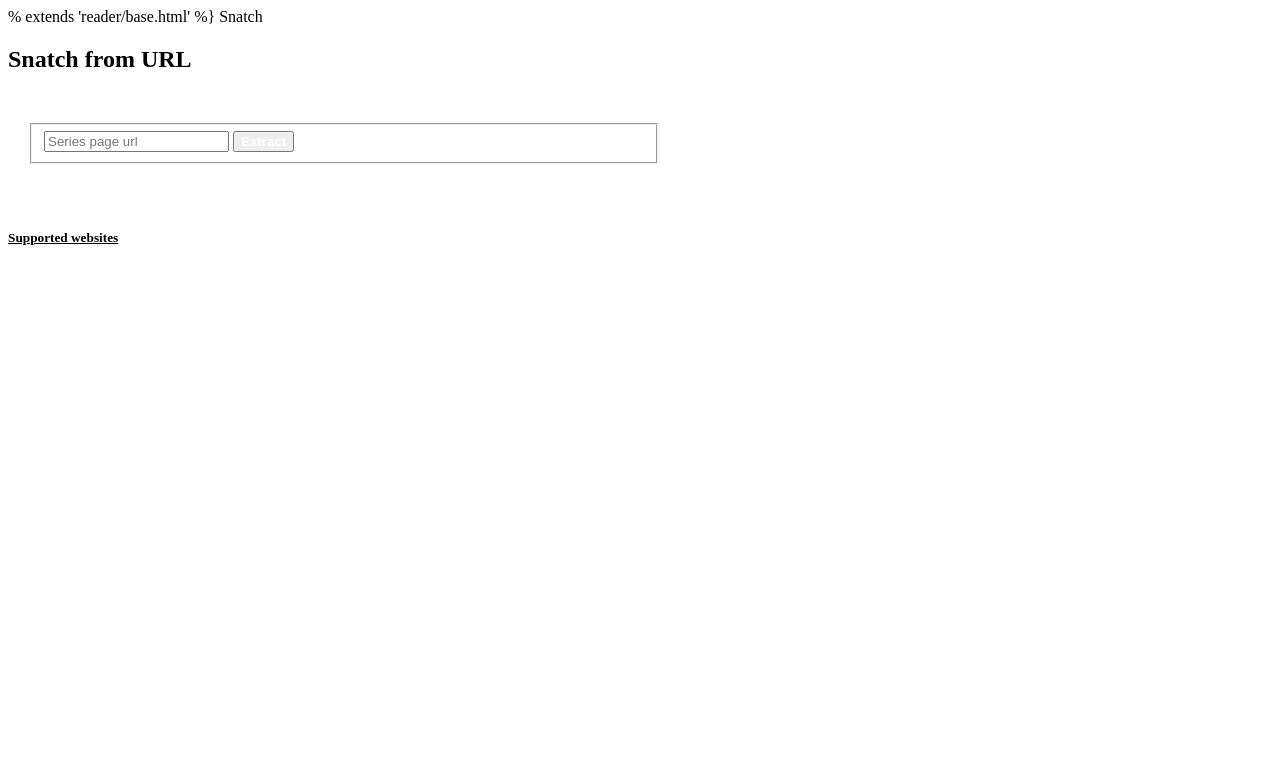
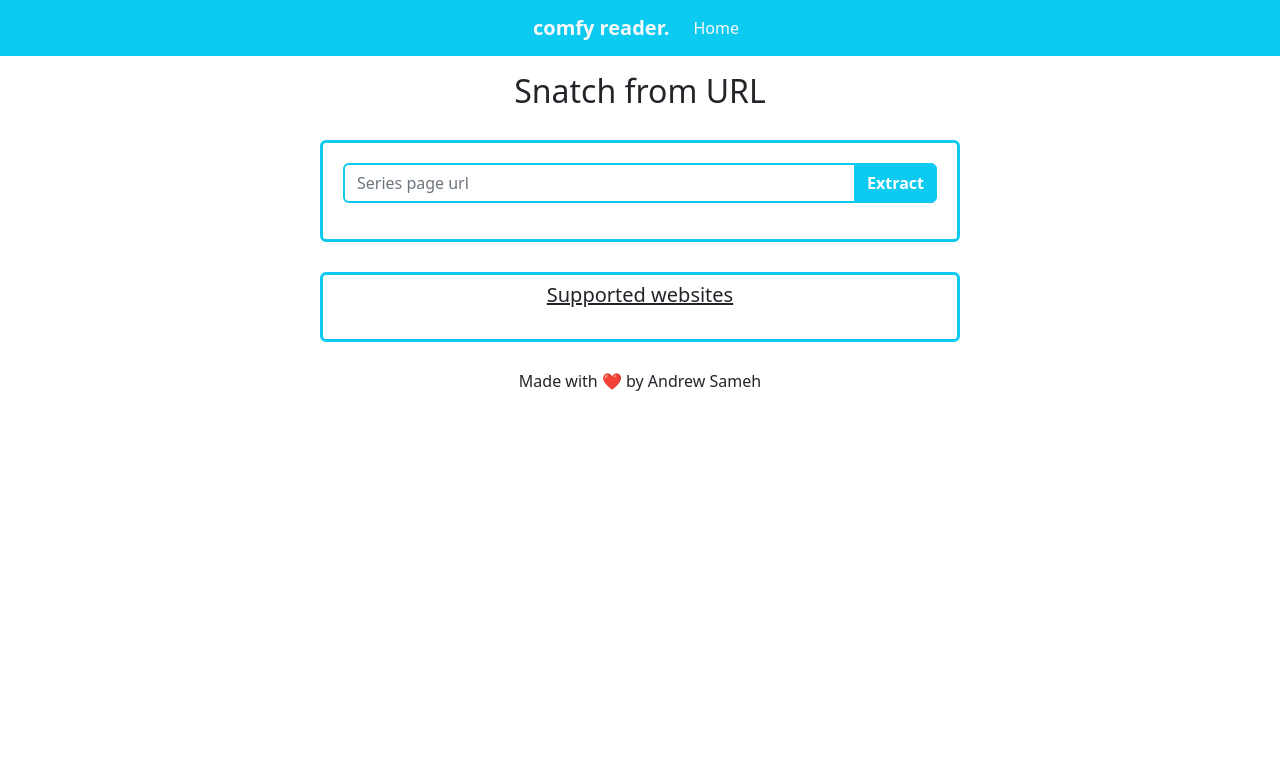
Before and after one commit to acskii/reader, a Django app: template comfy/templates/snatch/snatch.html in a window 1280 px wide. Shown: the top 777 px of the page. Run offline with Django 3.2, Linux system fonts and the light colour scheme; the template is opened without the code that fills it, so the values that code supplies are empty.

Commit message:
fix: issues in home and snatch pages
snatch page now works asynchronously.
.. + template rendering issues fixed
home page has snatch tab in nav bar.

```diff
--- a/comfy/templates/home/home.html
+++ b/comfy/templates/home/home.html
@@ -1,8 +1,8 @@
 {% extends 'reader/base.html' %}
 {% block navbarContent %}
-    <!-- <li class="nav-item">
-        <a class="nav-link active link-light" aria-current="page" href="/snatch">Snatch</a>
-    </li> -->
+    <li class="nav-item">
+        <a class="nav-link active link-light" aria-current="page" href="{% url 'comfy:snatch' %}">Snatch</a>
+    </li>
 {% endblock %}
 
 {% block styles %}
--- a/comfy/templates/snatch/snatch.html
+++ b/comfy/templates/snatch/snatch.html
@@ -1,4 +1,4 @@
-% extends 'reader/base.html' %}
+{% extends 'reader/base.html' %}
 {% block title %}Snatch{% endblock %}
 {% block content %}
 <h2 class="text-center mx-auto mt-3">Snatch from URL</h2>
@@ -30,10 +30,10 @@
      <h5 class="text-center"><u>Supported websites</u></h5>
      <div class="overflow-auto h-25">
         <ul>
-            {% for op, info in supported %}
+            {% for op, info in supported.items %}
                 <li class="list-group-item d-flex justify-content-between align-items-start">
-                    <span class="badge bg-info rounded-pill mt-1">{{ forloop.counter }}</span>
-                    <div class="badge mb-2 ms-2 me-auto fw-bold text-bg-info col p-1 ps-0 w-100">
+                    <span class="badge bg-info rounded-pill mt-2">{{ forloop.counter }}</span>
+                    <div class="badge mb-2 ms-2 me-auto fw-bold text-bg-info col p-2 flex-grow-0">
                         <img class="img-fluid bg-light border-2 rounded" style="min-width: 1.5em; max-width: 1.8em;" type="image"
                         alt="logo" src="{{ info.logo }}" />
                         <span>{{ info.name }}</span>
--- a/comfy/views.py
+++ b/comfy/views.py
@@ -103,9 +103,9 @@ async def snatch_view(request):
                 await cache.aset(f'{username}-option', option, timeout=CACHE_TIMEOUT)
                 await cache.aset(f'{username}-series_url', typed_url.strip(), timeout=CACHE_TIMEOUT)
                 return redirect(reverse('comfy:series'))
-        return render(request, 'snatch/snatch.html', {'error': ERR_URL_WRONG})
+        return await sync_to_async(render)(request, 'snatch/snatch.html', {'error': ERR_URL_WRONG})
     else:
-        return render(request, 'snatch/snatch.html', {'supported': get_supported_websites()})
+        return await sync_to_async(render)(request, 'snatch/snatch.html', {'supported': get_supported_websites()})
 
 
 @login_required
```
